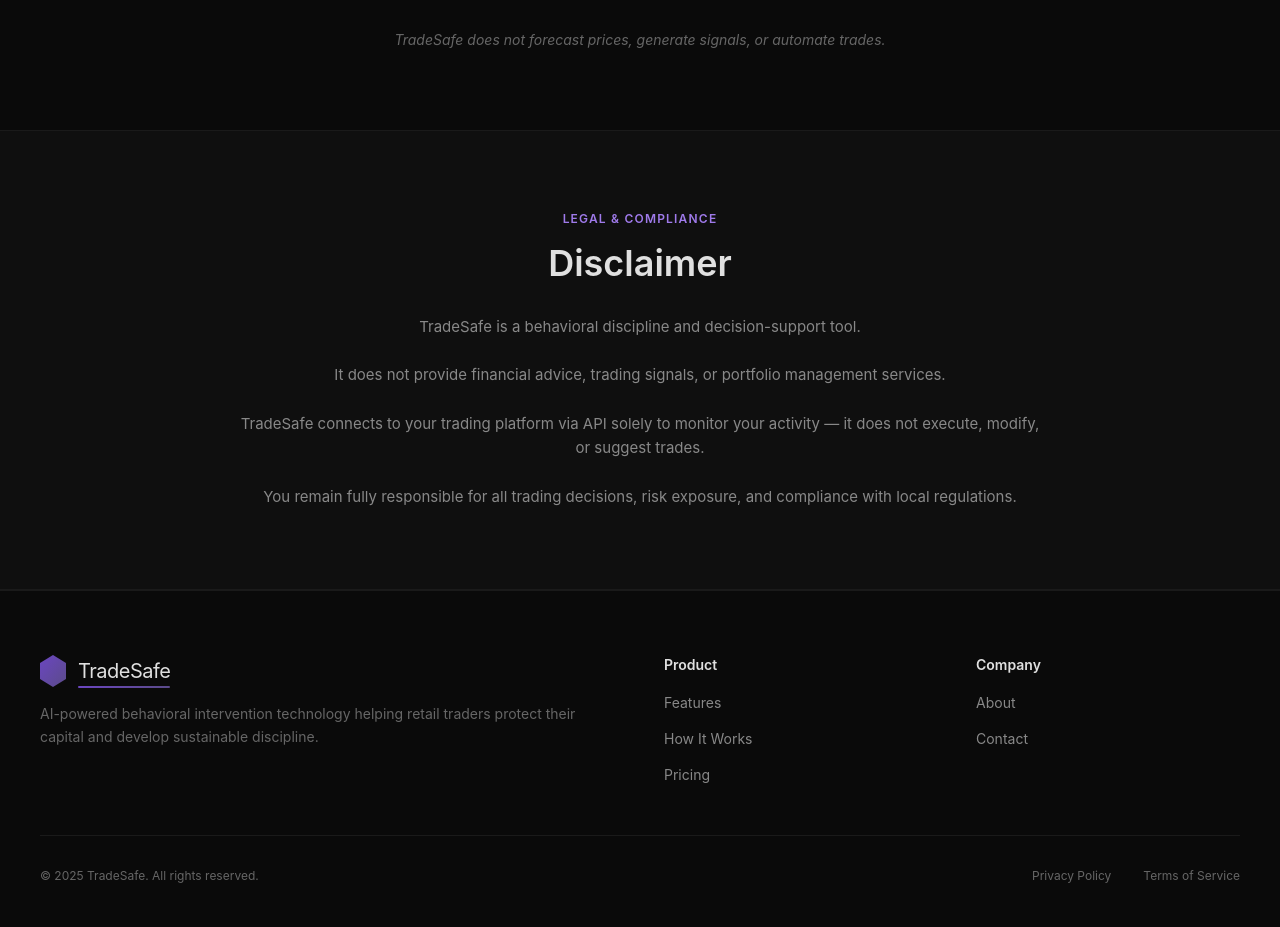
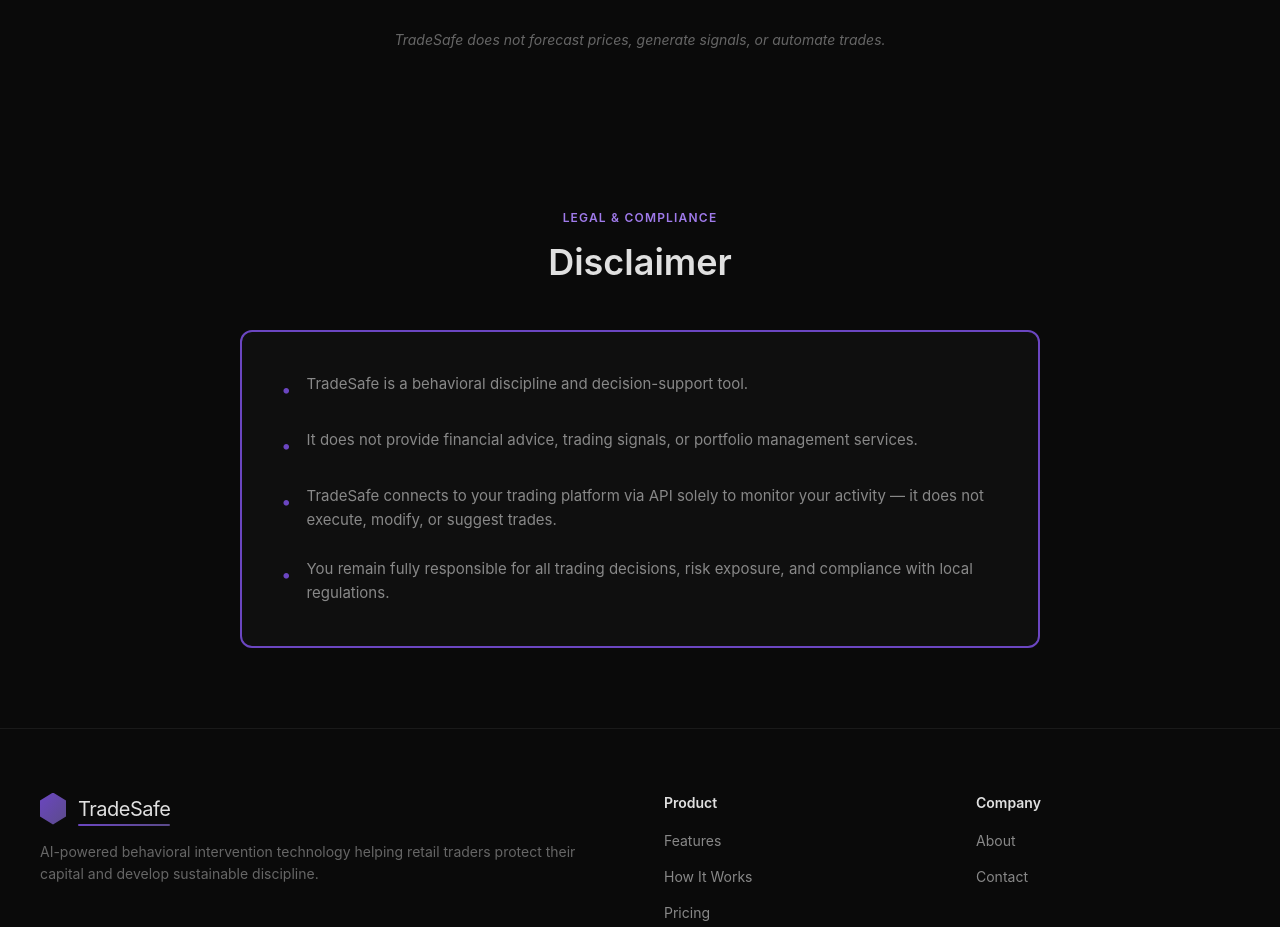
Before and after one commit to Trade-Safe/tradesafe-landing, a Next.js app: page / in a window 1280 px wide. Shown: the part 4121-5048 px from the top of the page. Built offline with nearby package versions, Linux system fonts and the light colour scheme.

Commit message:
refactor: redesign Legal section with bordered card layout

```diff
--- a/components/Legal.tsx
+++ b/components/Legal.tsx
@@ -8,16 +8,20 @@
 
 export default function Legal({ label, title, paragraphs }: LegalProps) {
   return (
-    <section id="legal" className="py-20 px-8 bg-[#0f0f0f] border-t border-b border-[#1a1a1a]">
+    <section id="legal" className="py-20 px-8">
       <div className="max-w-[800px] mx-auto">
         <div className="text-primary-light text-xs font-semibold uppercase tracking-widest mb-4 text-center">{label}</div>
-        <h2 className="text-4xl font-semibold text-[#e0e0e0] mb-8 text-center">{title}</h2>
-        <div className="space-y-6">
-          {paragraphs.map((paragraph, index) => (
-            <p key={index} className="text-[#888] leading-relaxed text-center">
-              {paragraph}
-            </p>
-          ))}
+        <h2 className="text-4xl font-semibold text-[#e0e0e0] mb-12 text-center">{title}</h2>
+
+        <div className="bg-[#0f0f0f] border-2 border-primary rounded-xl p-10">
+          <ul className="list-none space-y-6">
+            {paragraphs.map((paragraph, index) => (
+              <li key={index} className="flex items-start gap-4 text-[#888] leading-relaxed">
+                <span className="text-primary font-bold text-lg flex-shrink-0 mt-1">•</span>
+                <span>{paragraph}</span>
+              </li>
+            ))}
+          </ul>
         </div>
       </div>
     </section>
```
